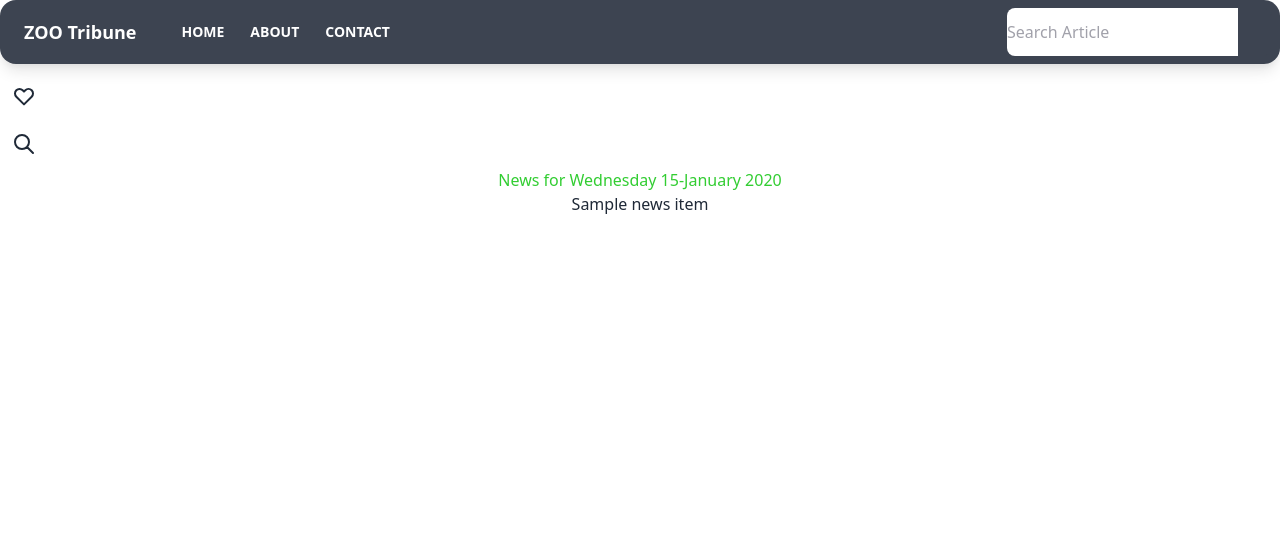
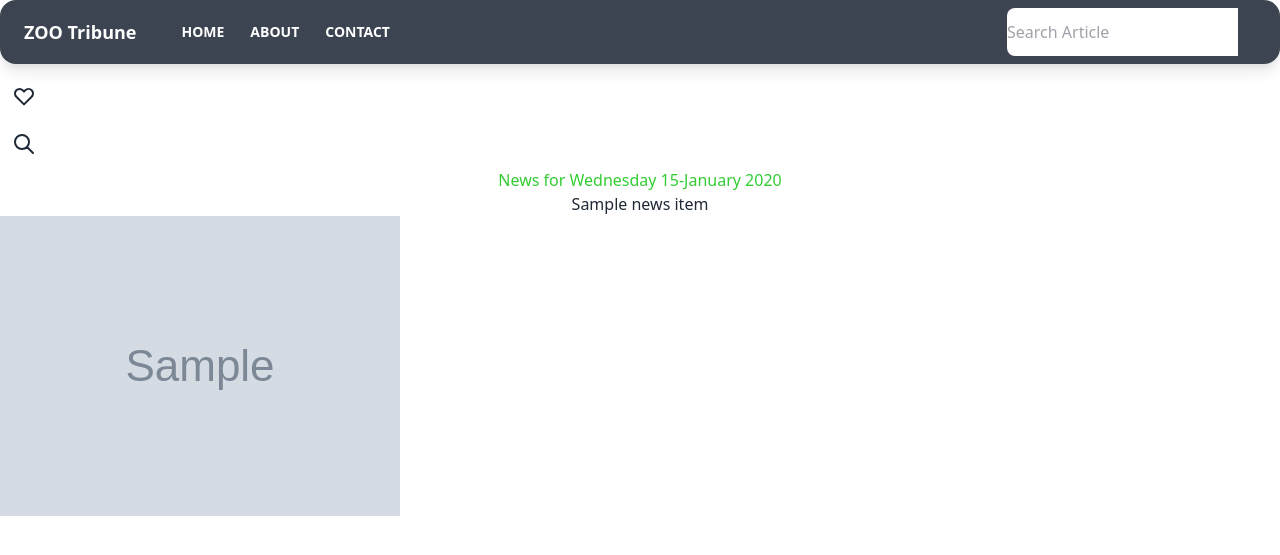
Before and after one commit to KenMwaura1/tribune, a Django app: template news/templates/all-news/today-news.html in a window 1280 px wide. Shown: the top 555 px of the page. Run offline with Django 3.2, Linux system fonts and the light colour scheme; the template is opened without the code that fills it: most values are stand-ins (such as "Sample title", 1, 10 or a date in 2020); grey boxes marked "Sample" are stand-in pictures; some libraries are stand-ins or nearby versions.

Commit message:
Updated the text to include links to individual articles

```diff
--- a/news/templates/all-news/today-news.html
+++ b/news/templates/all-news/today-news.html
@@ -10,9 +10,12 @@
             <div class="row">
                 <!-- displaying News articles -->
                 <div class="col-xs-6 col-sm-6 col-md-6 col-lg-6">
-                    <h2 class="text-center"> {{ news_item.title }} </h2>
+                    <a href="{% url 'article' news_item.id %}"> <h2 class="text-center"> {{ news_item.title }} </h2></a>
                 </div>
-
+            </div>
+            <!--Display news Article images  -->
+            <div class="col-xs-6 col-sm-6 col-md-6 col-lg-6">
+                <img src="{{news_item.article_image.url}}" class="img-responsive" alt="Image">
             </div>
 
         {% empty %}
```
